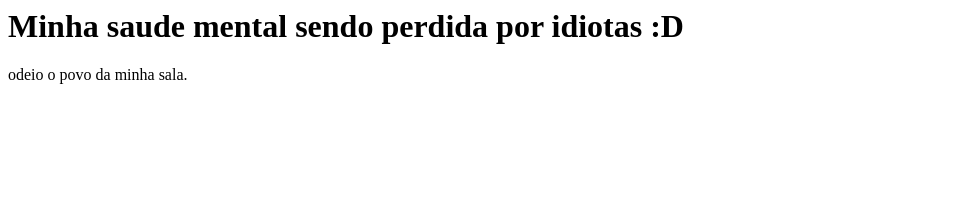
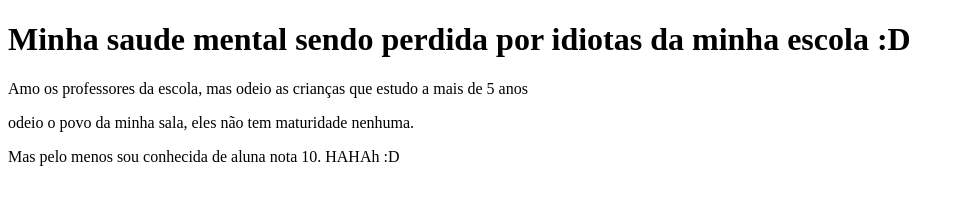
Before and after one commit to natalygavazzonisantos-debug/pagina-web-1AP, a plain HTML site: page index.html in a window 1280 px wide. Shown: the whole page, without its empty margins (0-964 px from the left). Drawn offline with Linux system fonts and the light colour scheme.

Commit message:
Add files via upload

```diff
--- a/index.html
+++ b/index.html
@@ -1,7 +1,18 @@
-<html></html>
+<!DOCTYPE html>
+<html lang="en">
 
+<head>
+    <meta charset="UTF-8">
+    <meta http-equiv="X-UA-Compatible" content="IE=edge">
+    <meta name="viewport" content="width=device-width, initial-scale=1.0">
+    <title>Document</title>
+</head>
 
+<body>
+    <h1>Minha saude mental sendo perdida por idiotas da minha escola :D</h1>
+    <p>Amo os professores da escola, mas odeio as crianças que estudo a mais de 5 anos</p>
+    <p>odeio o povo da minha sala, eles não tem maturidade nenhuma.</p>
+    <p>Mas pelo menos sou conhecida de aluna nota 10. HAHAh :D</p>
+</body>
 
-<h1>Minha saude mental sendo perdida por idiotas :D</h1>
-
-<p>odeio o povo da minha sala.</p>
+</html>
```
